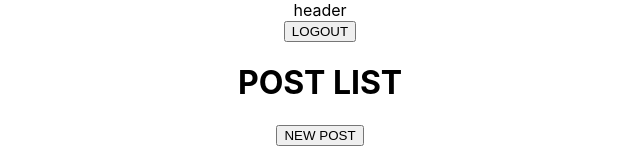
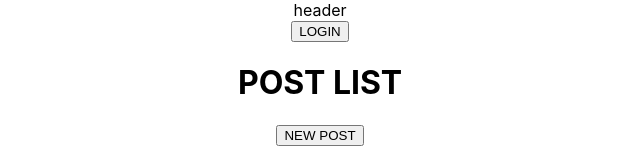
Before and after one commit to jyansol/React-post, a React (Create React App) app: page / in a window 1280 px wide. Shown: the top 160 px of the page, without its empty margins (320-960 px from the left). Built offline with nearby package versions, Linux system fonts and the light colour scheme; no server answers.

Commit message:
UserContext

```diff
--- a/src/App.js
+++ b/src/App.js
@@ -27,6 +27,18 @@ class App extends Component {
     };
   }
 
+  handleLoginFormPage() {
+    this.setState({
+      page: 'login',
+    });
+  }
+
+  handlePostListPage() {
+    this.setState({
+      page: 'post-list',
+    });
+  }
+
   handleRegisterPage() {
     this.setState({
       page: 'register',
@@ -53,22 +65,20 @@ class App extends Component {
     });
   }
 
-  handlePostListPage() {
-    this.setState({
-      page: 'post-list',
-    });
-  }
-
   render() {
     return (
-      <UserProvider>
+      <UserProvider onPostListPage={() => this.handlePostListPage()}>
         <div className="App">
           {this.state.page === 'login' ? (
             <LoginForm onRegister={() => this.handleRegisterPage()} />
           ) : this.state.page === 'register' ? (
             <RegisterForm />
           ) : this.state.page === 'post-list' ? (
-            <PostList onDetail={(postId) => this.handlePostDetail(postId)} onNewPostFormPage={() => this.handleNewPostFormPage()} />
+            <PostList
+              onDetail={(postId) => this.handlePostDetail(postId)}
+              onNewPostFormPage={() => this.handleNewPostFormPage()}
+              onLoginFormPage={() => this.handleLoginFormPage()}
+            />
           ) : this.state.page === 'post-detail' ? (
             <PostDetail
               postId={this.state.postId}
--- a/src/components/Layout.js
+++ b/src/components/Layout.js
@@ -3,6 +3,7 @@ import { UserConsumer } from '../contexts/UserContext';
 
 export default class Layout extends Component {
   render() {
+    const { onLoginFormPage } = this.props;
     return (
       <div>
         <div className="header">
@@ -11,7 +12,7 @@ export default class Layout extends Component {
             {({ username, logout }) => (
               <React.Fragment>
                 <div>{username}</div>
-                <button onClick={logout}>LOGOUT</button>
+                {username ? <button onClick={logout}>LOGOUT</button> : <button onClick={onLoginFormPage}>LOGIN</button>}
               </React.Fragment>
             )}
           </UserConsumer>
--- a/src/components/PostList.js
+++ b/src/components/PostList.js
@@ -25,9 +25,9 @@ export default class PostList extends Component {
   render() {
     // const {} 로 App에서 내려쥼
     const { posts } = this.state;
-    const { onDetail, onNewPostFormPage } = this.props;
+    const { onDetail, onNewPostFormPage, onLoginFormPage } = this.props;
     return (
-      <Layout title="POST LIST">
+      <Layout title="POST LIST" onLoginFormPage={onLoginFormPage}>
         {/* <h1>POST LIST</h1> */}
 
         <button onClick={() => onNewPostFormPage()}>NEW POST</button>
--- a/src/contexts/UserContext.js
+++ b/src/contexts/UserContext.js
@@ -30,6 +30,7 @@ export default class UserProvider extends Component {
     });
     localStorage.setItem('token', res.data.token);
     await this.refreshUser();
+    this.props.onPostListPage();
   }
 
   logout() {
```
